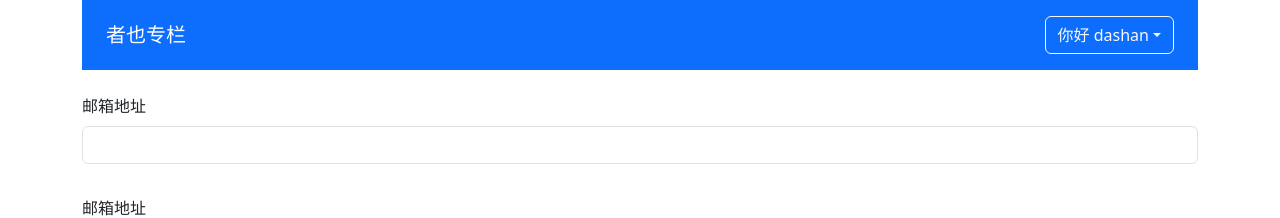
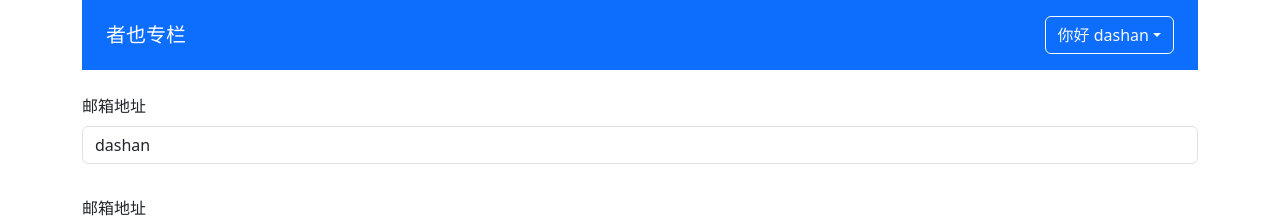
Before and after one commit to LililiDada/zheye, a Vue app: page / in a window 1280 px wide. Shown: the top 218 px of the page. Built offline with nearby package versions, Linux system fonts and the light colour scheme.

Commit message:
'feat:5-4ValidateInput第三部分—支持v-model'

```diff
--- a/src/App.vue
+++ b/src/App.vue
@@ -5,7 +5,7 @@
     <form action="">
       <div class="mb-3">
         <label for="exampleInputEmail1" class="form-label">邮箱地址</label>
-        <ValiadateInput :rules="emailRules"></ValiadateInput>
+        <ValiadateInput :rules="emailRules" v-model="emailVal"></ValiadateInput>
       </div>
       <div class="mb-3">
         <label for="exampleInputEmail1" class="form-label">邮箱地址</label>
@@ -22,7 +22,7 @@
 </template>
 
 <script lang="ts">
-import { defineComponent, reactive } from 'vue'
+import { defineComponent, reactive, ref } from 'vue'
 import 'bootstrap/dist/css/bootstrap.min.css'
 import ColumnList, { ColumnProps } from './components/ColumnList.vue'
 import ValiadateInput, { RulesProp } from './components/ValiadateInput.vue'
@@ -61,6 +61,8 @@
     ValiadateInput
   },
   setup () {
+    const emailVal = ref('dashan')
+
     const emailRules: RulesProp = [
       { type: 'required', message: '电子邮箱地址不能为空' },
       { type: 'email', message: '请输入正确的电子邮箱格式' }
@@ -86,7 +88,8 @@
       currentUser,
       emailRef,
       validateEmail,
-      emailRules
+      emailRules,
+      emailVal
     }
   }
 })
--- a/src/components/ValiadateInput.vue
+++ b/src/components/ValiadateInput.vue
@@ -5,8 +5,9 @@
       class="form-control"
       :class="{'is-invalid': inputRef.error}"
       id="exampleInputEmail1"
-      v-model="inputRef.val"
+      :value="inputRef.val"
       @blur="validateInput"
+      @input="updateValue"
     />
     <span v-if="inputRef.error" class="invalid-feedback">{{ inputRef.message }}</span>
   </div>
@@ -22,14 +23,21 @@
 
 export default defineComponent({
   props: {
-    rules: Array as PropType<RulesProp>
+    rules: Array as PropType<RulesProp>,
+    modelValue: String
   },
-  setup (props) {
+  setup (props, context) {
     const inputRef = reactive({
-      val: '',
+      val: props.modelValue || '',
       error: false,
       message: ''
     })
+
+    const updateValue = (e:Event) => {
+      const targetValue = (e.target as HTMLInputElement).value
+      inputRef.val = targetValue
+      context.emit('update:modelValue', targetValue)
+    }
 
     const validateInput = () => {
       if (props.rules) {
@@ -54,7 +62,8 @@
 
     return {
       inputRef,
-      validateInput
+      validateInput,
+      updateValue
     }
   }
 })
```
